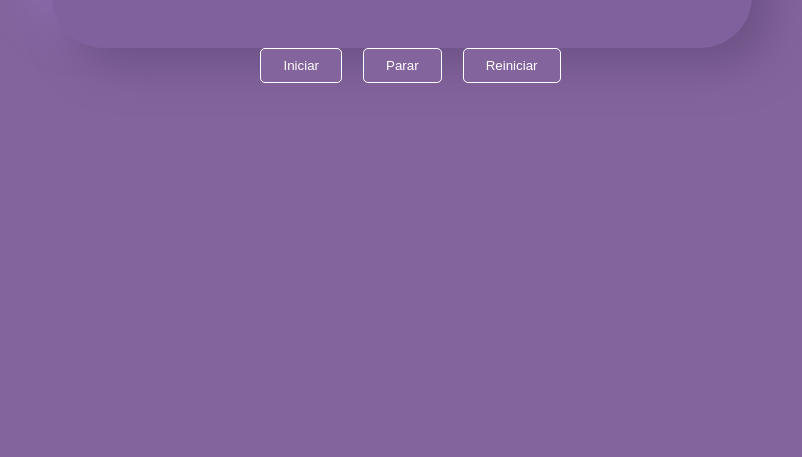
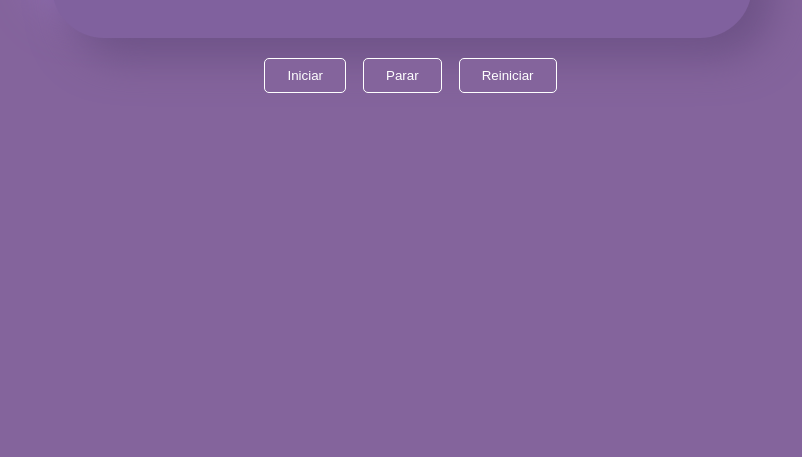
Before and after one commit to Thiago-Develooper/Cronometro, a plain HTML site: page index.html in a window 1280 px wide. Shown: the part 343-800 px from the top of the page, without its empty margins (238-1040 px from the left). Drawn offline with Linux system fonts and the light colour scheme.

Commit message:
Alterações no Id
Devido a mudança no nome do id da section de botões no html, de "botoes" para "botoes-section", tive que alterá-la no CSS.

```diff
--- a/style.css
+++ b/style.css
@@ -36,7 +36,7 @@ section #cronometro {
     color: #fff;
 }
 
-#botoes {
+#botoes-section {
     display: flex;
     justify-content: center;
     padding-top: 20px;
```
